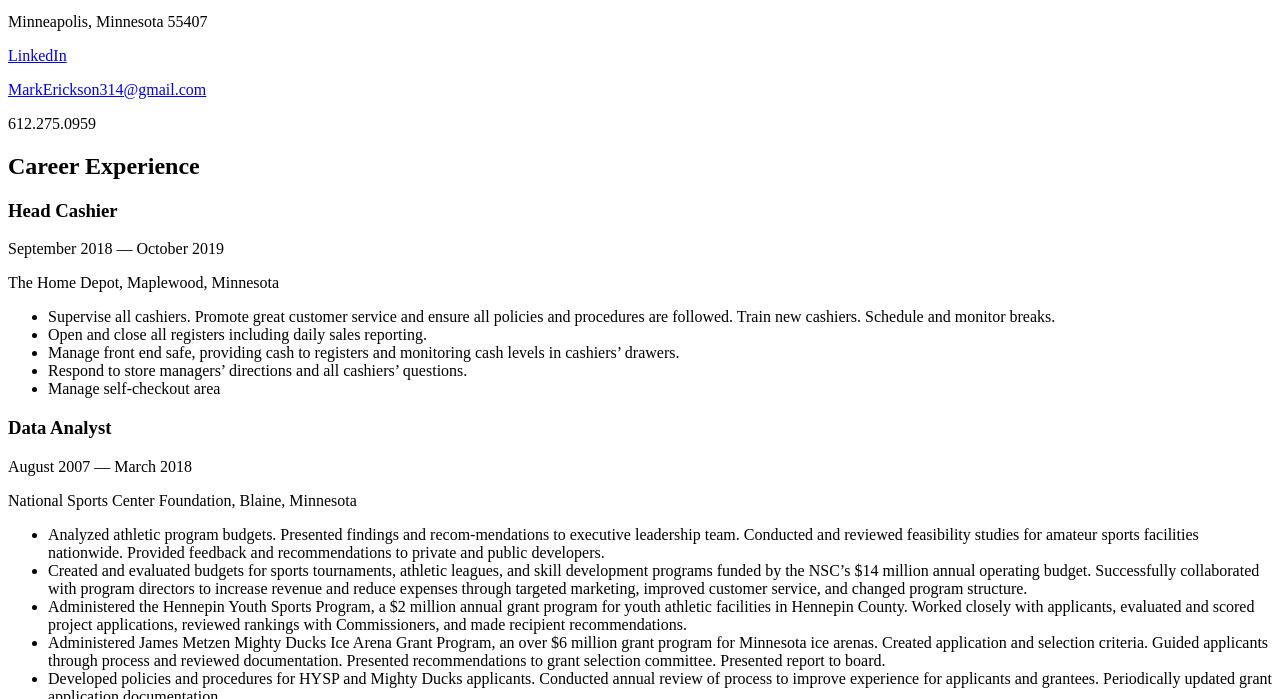
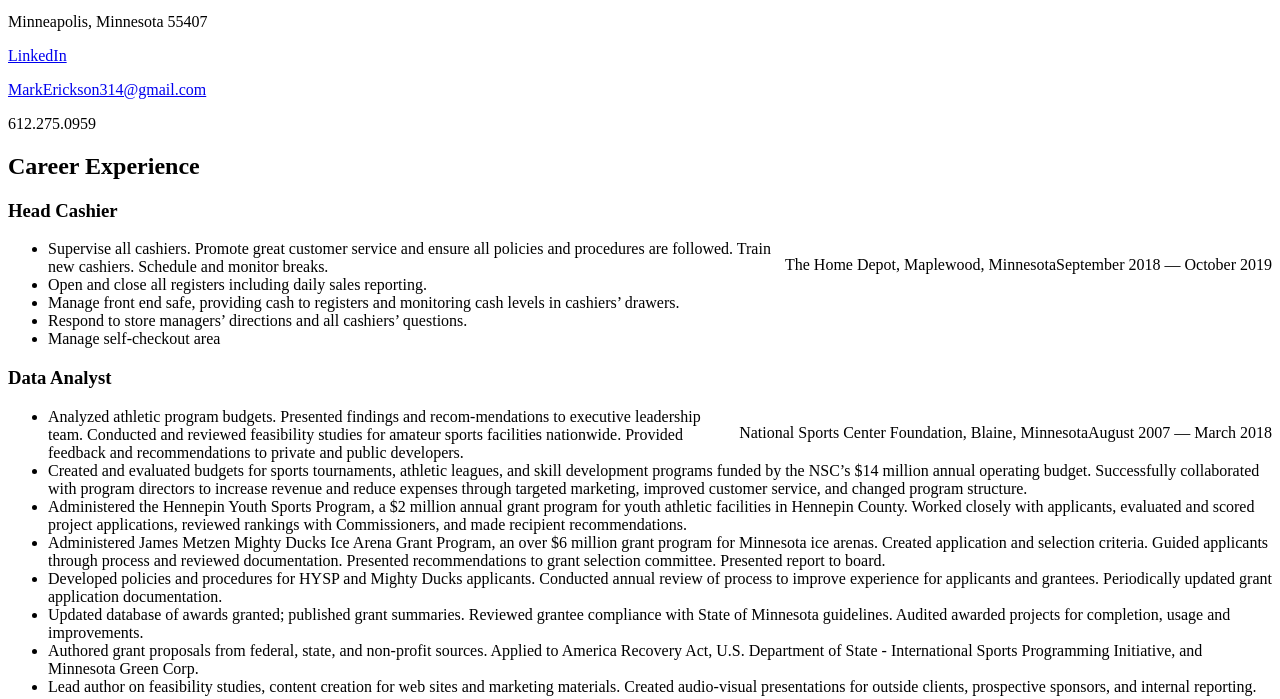
Before and after one commit to markerickson314/markerickson314.github.io, a plain HTML site: page index.html in a window 1280 px wide. Shown: the part 101-800 px from the top of the page. Drawn offline with Linux system fonts and the light colour scheme.

Commit message:
Update style.css

```diff
--- a/style.css
+++ b/style.css
@@ -1,3 +1,4 @@
-p {
-
+.career p {
+ position:relative;
+ float:right;
 }
```
